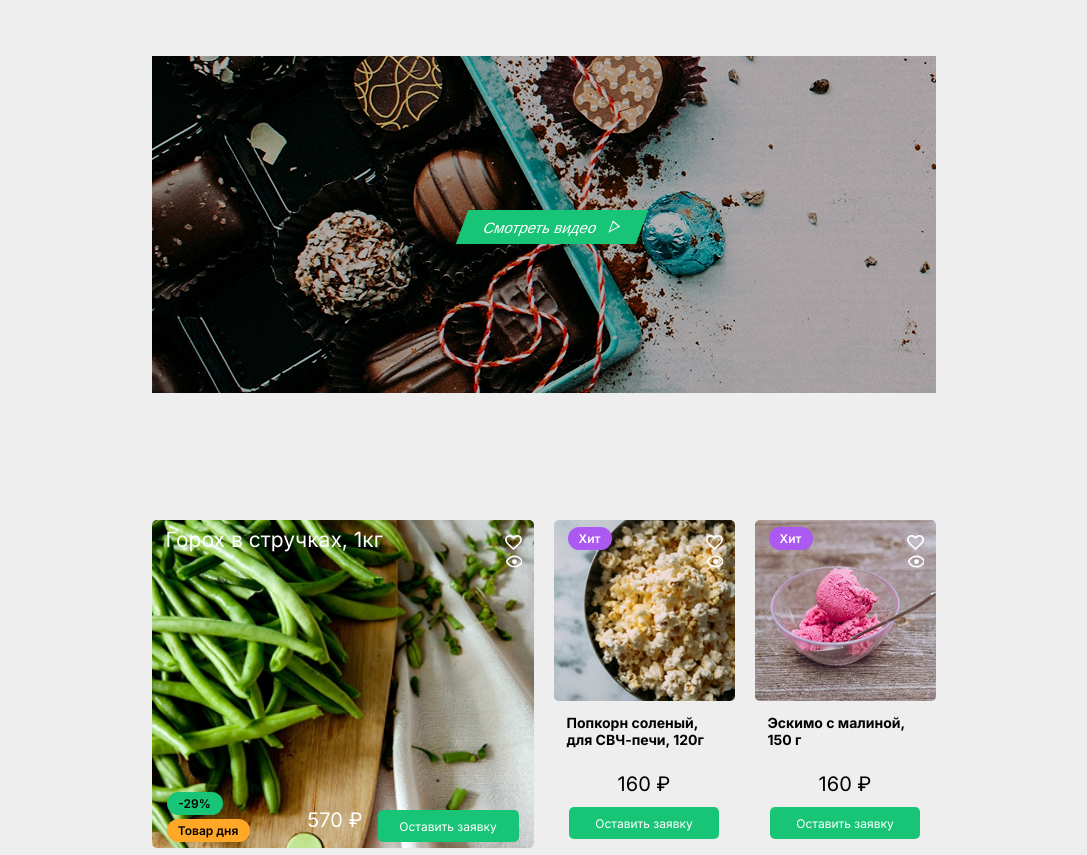
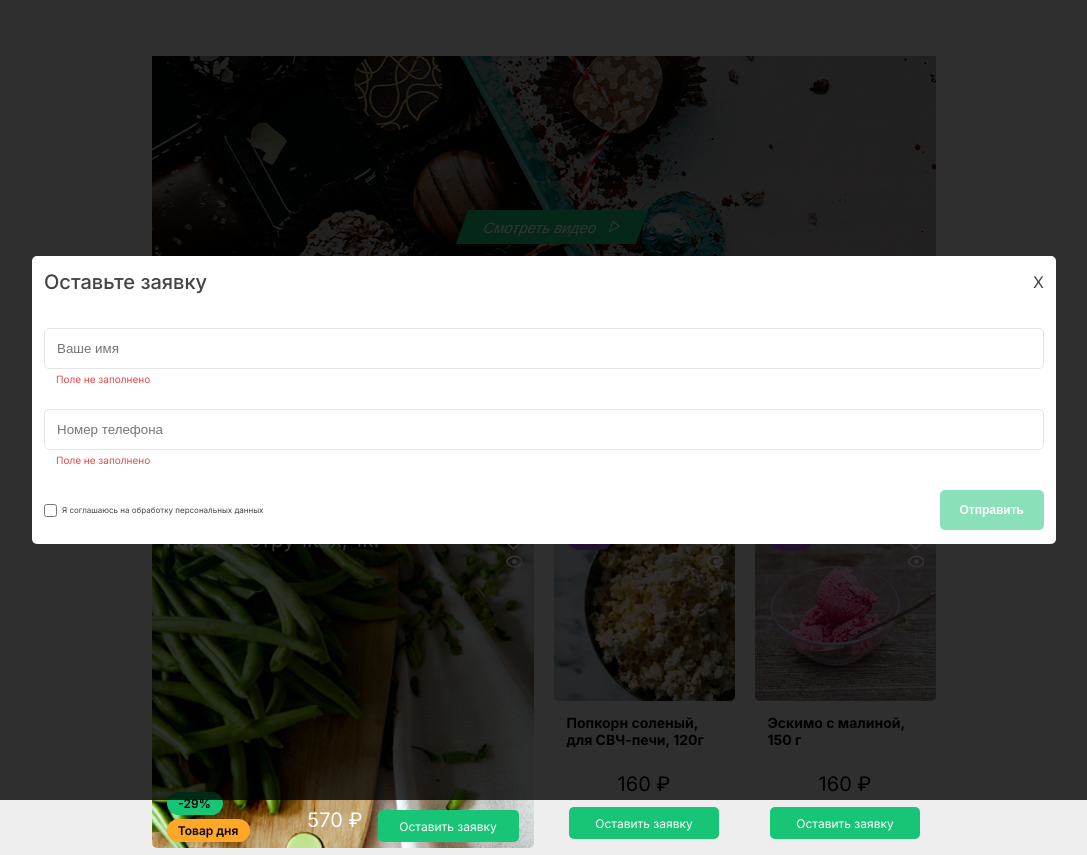
Before and after one commit to nikitakozhukhar/RocketBusiness, a website built with webpack: page src/index.html in a window 1280 px wide. Shown: the top 855 px of the page, without its empty margins (96-1183 px from the left). Built offline with nearby package versions, Linux system fonts and the light colour scheme.

Commit message:
add form

```diff
--- a/src/index.html
+++ b/src/index.html
@@ -91,7 +91,9 @@
               <div class="card_footer">
                 <div class="cards_promo cards_promo-tablet">
                   <div class="card_promo card_promo__sale">-29%</div>
-                  <div class="card_promo card_promo__day tablete-hide desktop-hide">
+                  <div
+                    class="card_promo card_promo__day tablete-hide desktop-hide"
+                  >
                     Товар дня
                   </div>
                   <div class="card_promo card_promo__sellout">Распродажа</div>
@@ -124,10 +126,14 @@
               <div class="card_footer">
                 <div class="cards_promo cards_promo-tablet">
                   <div class="card_promo card_promo__hit">Хит</div>
-                  <div class="card_promo card_promo__sale tablete-hide desktop-hide">
+                  <div
+                    class="card_promo card_promo__sale tablete-hide desktop-hide"
+                  >
                     -29%
                   </div>
-                  <div class="card_promo card_promo__day tablete-hide desktop-hide">
+                  <div
+                    class="card_promo card_promo__day tablete-hide desktop-hide"
+                  >
                     Товар дня
                   </div>
                 </div>
@@ -167,7 +173,11 @@
                       >
                         -29%
                       </div>
-                      <div class="card_promo card_promo__hit mobile-hide desktop-hide">Хит</div>
+                      <div
+                        class="card_promo card_promo__hit mobile-hide desktop-hide"
+                      >
+                        Хит
+                      </div>
                     </div>
                   </div>
                   <div class="card_header__right card_header__right-slider">
@@ -207,5 +217,30 @@
         </div>
       </div>
     </div>
+
+    <form class="form hide-form">
+      <div class="form_container">
+        <div class="form_header">
+          <h2 class="form_title">Оставьте заявку</h2>
+          <buttin class="form_close">X</buttin>
+        </div>
+        <div class="form_input-area">
+          <input class="form_input" type="text" placeholder="Ваше имя" />
+          <div class="error_message">Поле не заполнено</div>
+        </div>
+        <div class="form_input-area">
+          <input class="form_input" type="phone" placeholder="Номер телефона" />
+          <div class="error_message">Поле не заполнено</div>
+        </div>
+
+        <div class="form_footer">
+          <input class="form_footer_checkbox" type="checkbox" name="porsonalData" />
+          <label class="form_footer_personal" for="porsonalData"
+            >Я соглашаюсь на обработку персональных данных</label
+          >
+          <button class="form_footer_button btn-disabled">Отправить</button>
+        </div>
+      </div>
+    </form>
   </body>
 </html>
--- a/src/index.js
+++ b/src/index.js
@@ -5,6 +5,7 @@ import './styles/videoButton.scss'
 import './styles/mobile.scss'
 import './styles/tablet.scss'
 import './styles/desktop.scss'
+import './styles/form.scss'
 
 import './js/app';
 import './js/insertSVG';
--- /dev/null
+++ b/src/styles/form.scss
@@ -0,0 +1,101 @@
+$bg-color: #ffffff;
+$text-color: #444444;
+$border-form: #E6E6E6;
+$error-color: #E44B4B;
+$btn-active: #18c576;
+
+.form {
+  position: absolute;
+  top: 0;
+  display: flex;
+  flex-direction: column;
+  justify-content: center;
+  width: 100vw;
+  height: 100vh;
+  padding: 10px;
+  background: rgba(#000, 0.8);
+  color: $text-color;
+
+  .form_container {
+    padding: 14px 12px;
+    border-radius: 5px;
+    background-color: $bg-color;
+
+    .form_header {
+      display: flex;
+      justify-content: space-between;
+      align-items: center;
+      margin-bottom: 34px;
+
+      .form_title {
+        font-size: 20px;
+        font-weight: 500;
+      }
+      .form_close {
+        cursor: pointer;
+      }
+    }
+
+    .form_input-area {
+      margin-bottom: 24px;
+    }
+
+    .form_input {
+      width: 100%;
+      margin-bottom: 4px;
+      padding: 12px;
+      border-radius: 5px;
+      border: 1px solid $border-form;
+      color: $text-color;
+
+      &:focus {
+        border-color: $btn-active;
+        outline: none;
+      }
+    }
+
+    .error {
+      border: 1px solid $error-color;
+    }
+    .error_message {
+      padding-left: 12px ;
+      font-size: 10px ;
+      color:$error-color
+    }
+
+    .form_footer {
+      display: flex;
+      align-items: center;
+
+      .form_footer_checkbox {
+        margin-right: 5px;
+        cursor: pointer;
+      }
+
+      .form_footer_personal {
+        flex-grow: 1;
+        font-size: 8px;
+      }
+
+      .form_footer_button {
+        padding: 13px 20px;
+        border-radius: 5px;
+        border: none;
+        background: $btn-active;
+        font-size: 12px;
+        font-weight: 700;
+        color: $bg-color;
+        cursor: pointer;
+      }
+
+      .btn-disabled {
+        opacity: 0.5;
+      }
+    }
+
+  }
+}
+
+.hide-form {
+  // display: none;
+}
```
